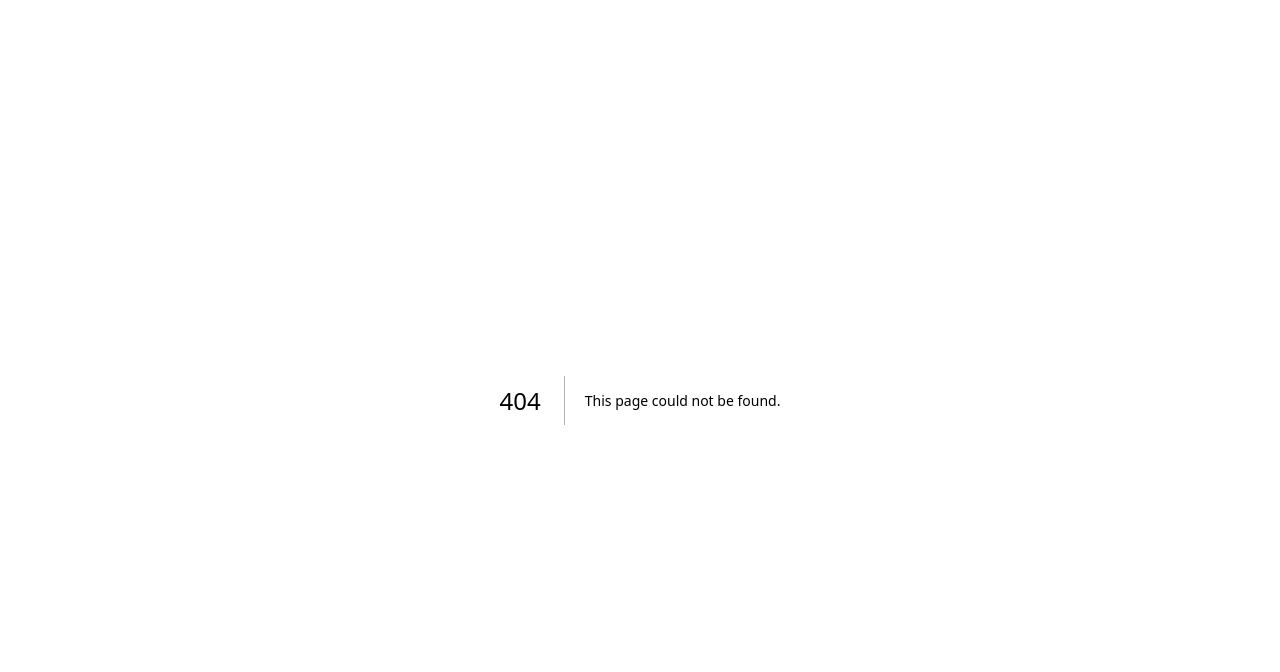
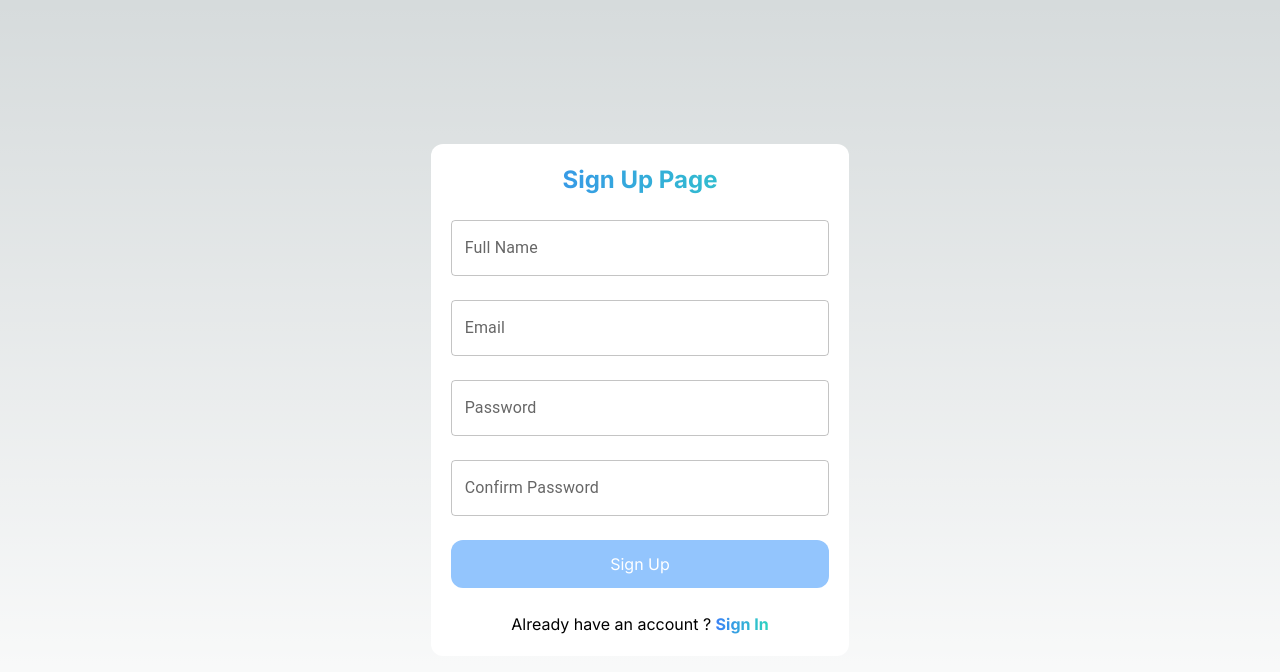
Before and after one commit to Saadgithubit/data-echo-web, a Next.js app: page /signup in a window 1280 px wide. Before the commit this address had no page. Shown: the top 672 px of the page. Built offline with nearby package versions, Linux system fonts and the light colour scheme.

Commit message:
signup & signin with firebase auth

```diff
--- /dev/null
+++ b/src/app/signin/page.js
@@ -0,0 +1,7 @@
+import SignInPage from "@/components/pages-partials/signin";
+
+export default function Signin () {
+    return(
+        <SignInPage />
+    )
+}
--- /dev/null
+++ b/src/app/signup/page.js
@@ -0,0 +1,7 @@
+import SignUpPage from "@/components/pages-partials/signup";
+
+export default function Signin () {
+    return(
+        <SignUpPage />
+    )
+}
--- a/src/components/pages-partials/signin/index.js
+++ b/src/components/pages-partials/signin/index.js
@@ -1,5 +1,36 @@
-export default function Signin () {
-    return(
-        <div>Signin</div>
+'use client'
+import { userSignIn } from '@/config/firebase';
+import TextField from '@mui/material/TextField';
+import { useState } from 'react';
+
+export default function SignInPage() {
+    const [email , setemail] = useState()
+    const [password , setpassword] = useState()
+    const [isButtonClicked , setisButtonClicked] = useState(false)
+
+    const signIn = async() => {
+        setisButtonClicked(true)
+        if(!email || !password){
+            alert('Please Enter All Fields')
+            setisButtonClicked(false)
+            return
+        }
+        await userSignIn({email , password})
+    }
+    return (
+        <div className='w-full h-screen p-3 flex sm:items-center sm:justify-center'>
+            <div className="m-auto min-w-screen-sm md:w-1/2 lg:w-1/3 flex flex-col space-y-6 p-5 bg-white rounded-xl">
+                <p className='text-2xl text-center font-bold text-transparent bg-clip-text bg-gradient-to-r from-blue-500 to-teal-400'>
+                Sign in Page
+                </p>
+                <TextField onChange={(e) => setemail(e.target.value)} id="outlined-basic" label="Email" variant="outlined" />
+                <TextField onChange={(e) => setpassword(e.target.value)} id="outlined-basic" label="Password" variant="outlined" />
+                {!isButtonClicked?<button onClick={signIn} className="w-full p-3 bg-blue-300 rounded-xl text-white">Sign In</button>
+                :<button className="w-full p-3 bg-blue-300 rounded-xl text-white">
+                <img className='w-7 m-auto' src='https://i.gifer.com/ZZ5H.gif' />
+                </button>}
+                <p className='text-center'>Don't Have an account ? <a href='signup' className='cursor-pointer font-bold text-transparent bg-clip-text bg-gradient-to-r from-blue-500 to-teal-400'>Sign Up</a></p>
+            </div>
+        </div>
     )
 }
--- /dev/null
+++ b/src/components/pages-partials/signup/index.js
@@ -0,0 +1,50 @@
+'use client'
+import TextField from '@mui/material/TextField';
+import { userSignUp } from '@/config/firebase';
+import { useState } from 'react';
+
+export default function SignUpPage() {
+    const [name , setname] = useState()
+    const [email , setemail] = useState()
+    const [password , setpassword] = useState()
+    const [confirmpassword , setconfirmpassword] = useState()
+    const [isButtonClicked , setisButtonClicked] = useState(false)
+
+    const singUp = async() => {
+        setisButtonClicked(true)
+        if(!name || !email || !password || !confirmpassword){
+            alert('Please Fill All Fields')
+            setisButtonClicked(false)
+            return
+        }
+        if(!email.includes('@')){
+            alert('Please Enter Valid Email Address')
+            setisButtonClicked(false)
+            return
+        }
+        if(password !== confirmpassword){
+            alert('Both Passwords Are Not Same')
+            setisButtonClicked(false)
+            return
+        }
+        await userSignUp({name , email , password , confirmpassword })
+    }
+    return (
+        <div className="w-full h-screen p-3 flex justify-center items-center">
+            <div className="lg:w-1/3 sm:w-1/2 min-w-screen-sm border-black flex flex-col space-y-6 p-5 bg-white rounded-xl">
+                <p className='text-2xl text-center font-bold text-transparent bg-clip-text bg-gradient-to-r from-blue-500 to-teal-400'>
+                Sign Up Page
+                </p>
+                <TextField onChange={(e) => setname(e.target.value)} id="outlined-basic" label="Full Name" variant="outlined" />
+                <TextField onChange={(e) => setemail(e.target.value)} id="outlined-basic" label="Email" variant="outlined" />
+                <TextField onChange={(e) => setpassword(e.target.value)} id="outlined-basic" label="Password" variant="outlined" />
+                <TextField onChange={(e) => setconfirmpassword(e.target.value)} id="outlined-basic" label="Confirm Password" variant="outlined" />
+                {!isButtonClicked?<button onClick={singUp} className="w-full p-3 bg-blue-300 rounded-xl text-white">Sign Up</button>
+                :<button className="w-full p-3 bg-blue-300 rounded-xl text-white">
+                <img className='w-7 m-auto' src='https://i.gifer.com/ZZ5H.gif' />
+                </button>}
+                <p className='text-center'>Already have an account ? <a href='signin' className='cursor-pointer font-bold text-transparent bg-clip-text bg-gradient-to-r from-blue-500 to-teal-400'>Sign In</a></p>
+            </div>
+        </div>
+    )
+}
--- a/src/components/ui/header/index.js
+++ b/src/components/ui/header/index.js
@@ -1,17 +1,34 @@
 "use client";
 import { Fragment } from "react";
 import NextLink from "next/link";
+import Link from "next/link";
 import { Popover, Transition } from "@headlessui/react";
 import Logo from "@/components/svgs/logo";
 import { XMarkIcon } from "@heroicons/react/20/solid";
+import { auth, usersignOut } from "@/config/firebase";
 
-const menu = [
-  { title: "Home", href: "#" },
-  { title: "About", href: "#about" },
-  { title: "Demo", href: "demo" },
-];
 
 export default function Header() {
+  const user = auth.currentUser
+  console.log(user);
+    let menu = [
+      { title: "Home", href: "#" },
+      { title: "About", href: "#about" },
+      { title: "Demo", href: "demo" },
+      { title: "SignIn", href: "signin" }
+    ];
+    if(user){
+      menu = [
+        { title: "Home", href: "#" },
+        { title: "About", href: "#about" },
+        { title: "Demo", href: "demo" },
+      ];
+    }
+
+    const logOut = async () =>{
+      await usersignOut()
+    }
+
   return (
     <Popover className="relative">
       <div className="px-4 mx-auto max-w-7xl sm:px-6">
@@ -43,19 +60,20 @@ export default function Header() {
             </Popover.Button>
           </div>
 
-          <div as="nav" className="justify-between flex-1 hidden md:flex">
+          <div as="nav" className="justify-between flex-1 hidden md:flex border-black">
             {menu.map(({ title, href }, index) => (
               <div className="relative" key={index}>
-                <a
+                <Link
                   href={href}
                   className="inline-flex items-center text-base font-semibold text-gray-800 rounded-md outline-none cursor-pointer group hover:text-gray-700"
                 >
                   <span>{title}</span>
-                </a>
+                </Link>
               </div>
             ))}
           </div>
-          <div className="z-20 items-center justify-end flex-1 hidden md:flex">
+          <div className="z-20 items-center md:justify-end lg:space-x-20 md:space-x-3 flex-1 hidden md:flex">
+            {user && <button onClick={logOut} className="cursor-pointer text-base font-semibold text-gray-800 hover:text-gray-700">Sign Out</button>}
             <NextLink href="#footer">
               <p className="px-6 py-2 text-base font-semibold text-white bg-[#0E6CAC] rounded-lg bg-gradient whitespace-nowrap">
                 Contact Us
@@ -93,11 +111,12 @@ export default function Header() {
                 </div>
                 <div className="mt-6">
                   <nav className="grid grid-cols-1 py-10 gap-y-5 ">
-                    {menu.map(({ title , href }, index) => (
+                    {menu.map(({ title, href }, index) => (
                       <a href={href} key={index} className="text-gray-800">
                         {title}
                       </a>
                     ))}
+                    <button onClick={goToSignInPage} className="text-left">Sign In</button>
                   </nav>
                 </div>
                 <div className="max-w-max">
--- a/src/config/firebase.js
+++ b/src/config/firebase.js
@@ -1,4 +1,5 @@
 import { initializeApp } from "firebase/app";
+import { getAuth, createUserWithEmailAndPassword, signInWithEmailAndPassword, signOut } from "firebase/auth";
 
 const firebaseConfig = {
   apiKey: "AIzaSyCEEag4gBVwi9ddllT2pp03xEAfgsdE8Lw",
@@ -11,3 +12,54 @@ const firebaseConfig = {
 };
 
 const app = initializeApp(firebaseConfig);
+const auth = getAuth(app);
+
+export async function userSignUp (data) {
+  const { email , password } = data
+
+ await createUserWithEmailAndPassword(auth, email, password)
+  .then((userCredential) => {
+    // Signed up
+    const user = userCredential.user;
+    console.log('user' , user);
+    alert('Sign Up Successfully')
+    window.location.href = ('signin')
+    // ...
+  })
+  .catch((error) => {
+    const errorCode = error.code;
+    const errorMessage = error.message;
+    console.log(error.message);
+    // ..
+  });
+}
+
+export async function userSignIn (data) {
+  const { email , password } = data
+  await signInWithEmailAndPassword(auth, email, password)
+  .then((userCredential) => {
+    // Signed in
+    const user = userCredential.user;
+    console.log(user);
+    alert('Sign In Successfully')
+    window.location.href = ('/')
+    // ...
+  })
+  .catch((error) => {
+    const errorCode = error.code;
+    const errorMessage = error.message;
+    console.log(error.message);
+  });
+}
+
+export async function usersignOut () {
+  try{
+    await signOut(auth)
+    alert('Sign Out Successfully')
+    window.location.href = ('/')
+  }catch(e){
+    alert(e.message)
+  }
+}
+
+export{auth}
```
Also changed, not shown: package.json (+7 -1 lines), 1 other file (tests, documents, lock files or other folders).
